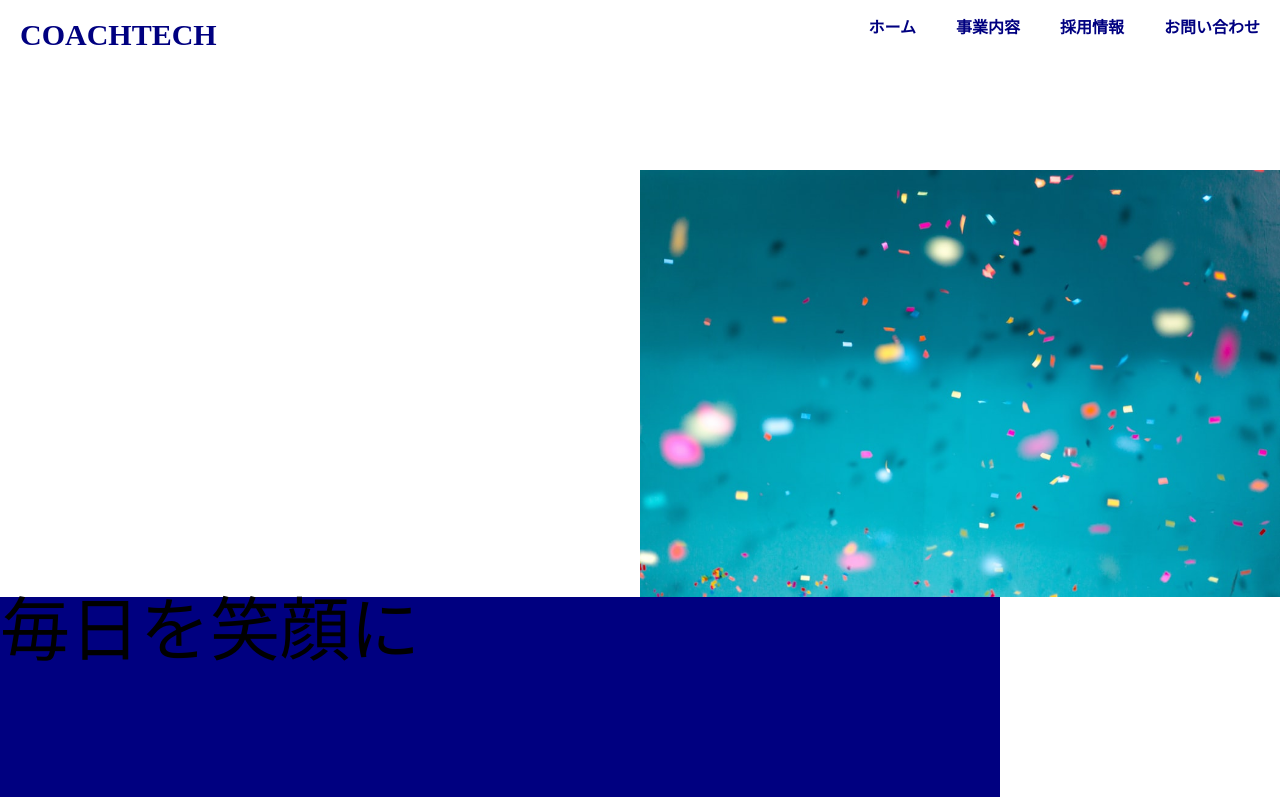
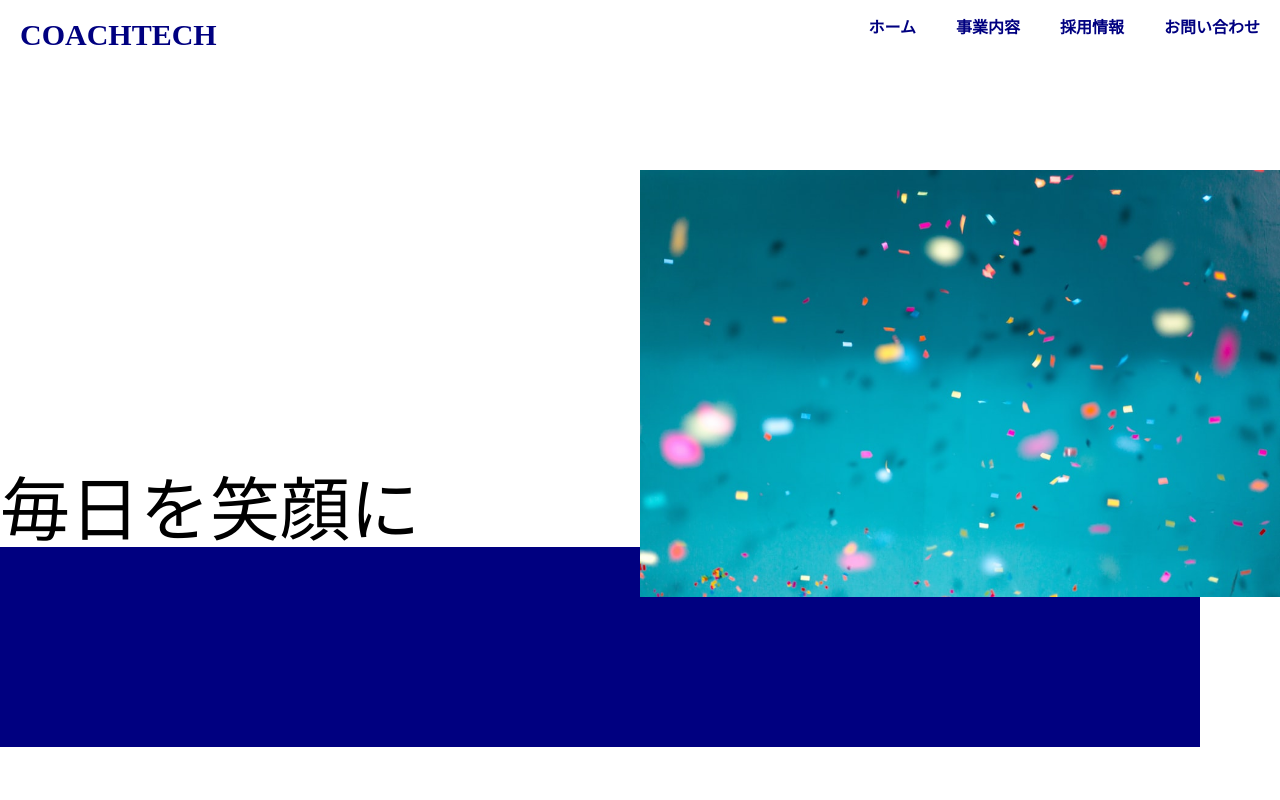
Before and after one commit to mika886/20210512tanaka, a plain HTML site: page index.html in a window 1280 px wide. Drawn offline with Linux system fonts and the light colour scheme; files whose address does not match are found by name.

Commit message:
2nd-commit

```diff
--- a/css/style.css
+++ b/css/style.css
@@ -25,25 +25,30 @@ color: inherit;
   font-weight: bold;
 }
 
-.top{
-  position: relative;
-}
-
 .top_img img{
   margin: 100px 0 0 auto;
   display: block;
   width: 50%;
+  z-index: 20;
+  position: relative;
+}
+
+.top_comment_box{
+  position: relative;
 }
 
 .top_comment{
-  position: absolute;
   font-size: 70px;
   font-weight: 500;
+  position: absolute;
+  top:-120px;
 }
 
 .top_box{
+  position: absolute;
   background-color: navy;
-  width: 1000px;
+  width: 1200px;
   height: 200px;
-  top: 100px;
+  z-index: 10;
+  top:-50px;
 }
--- a/index.html
+++ b/index.html
@@ -30,8 +30,10 @@
   <div class="top_img">
     <img src="../20210511tanaka/img/firstview.jpeg">
   </div>
-  <h2 class="top_comment">毎日を笑顔に</h2>
-  <div class="top_box"></div>
+  <div class="top_comment_box">
+    <h2 class="top_comment">毎日を笑顔に</h2>
+    <div class="top_box"></div>
+  </div>
 </div>
 
 </body>
```
